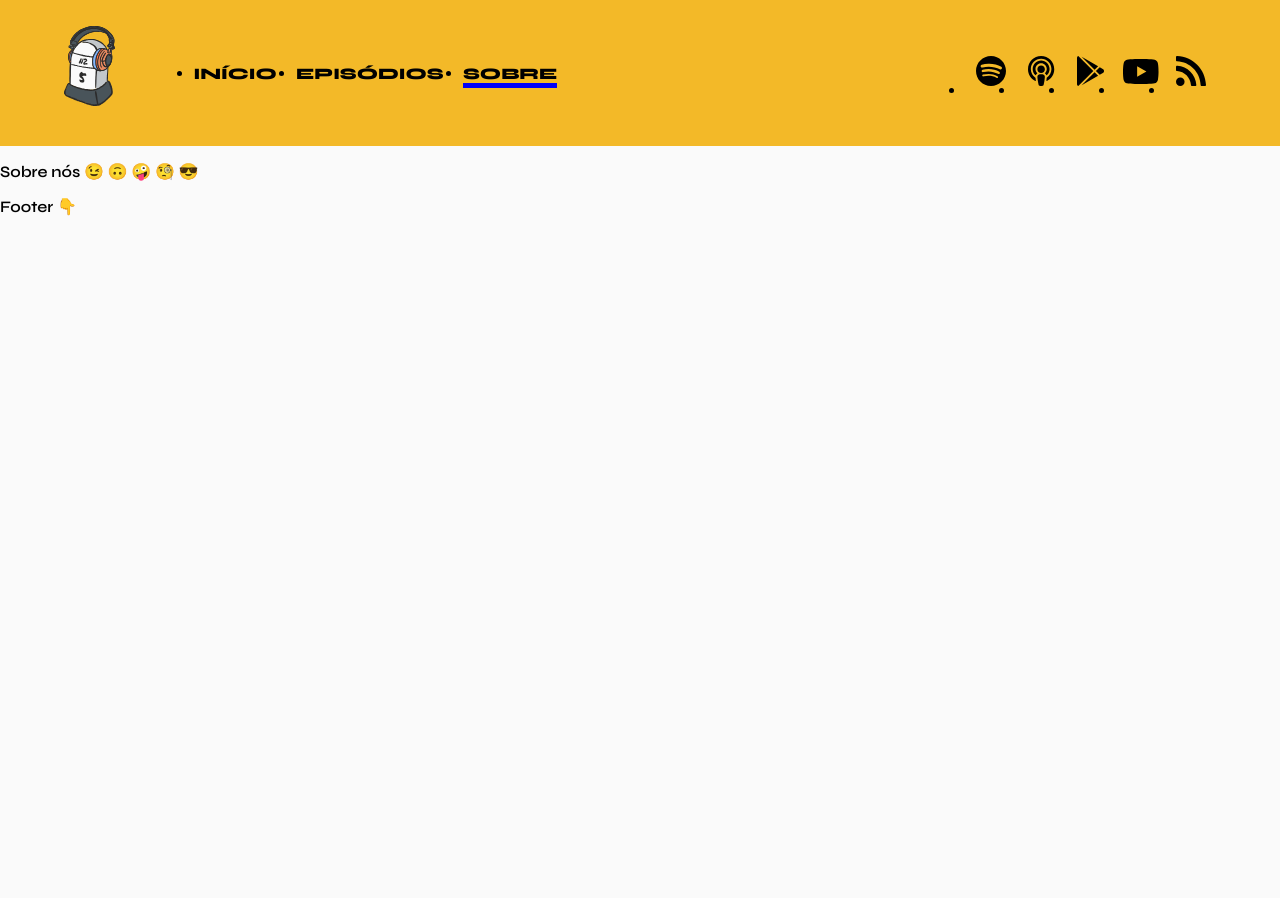
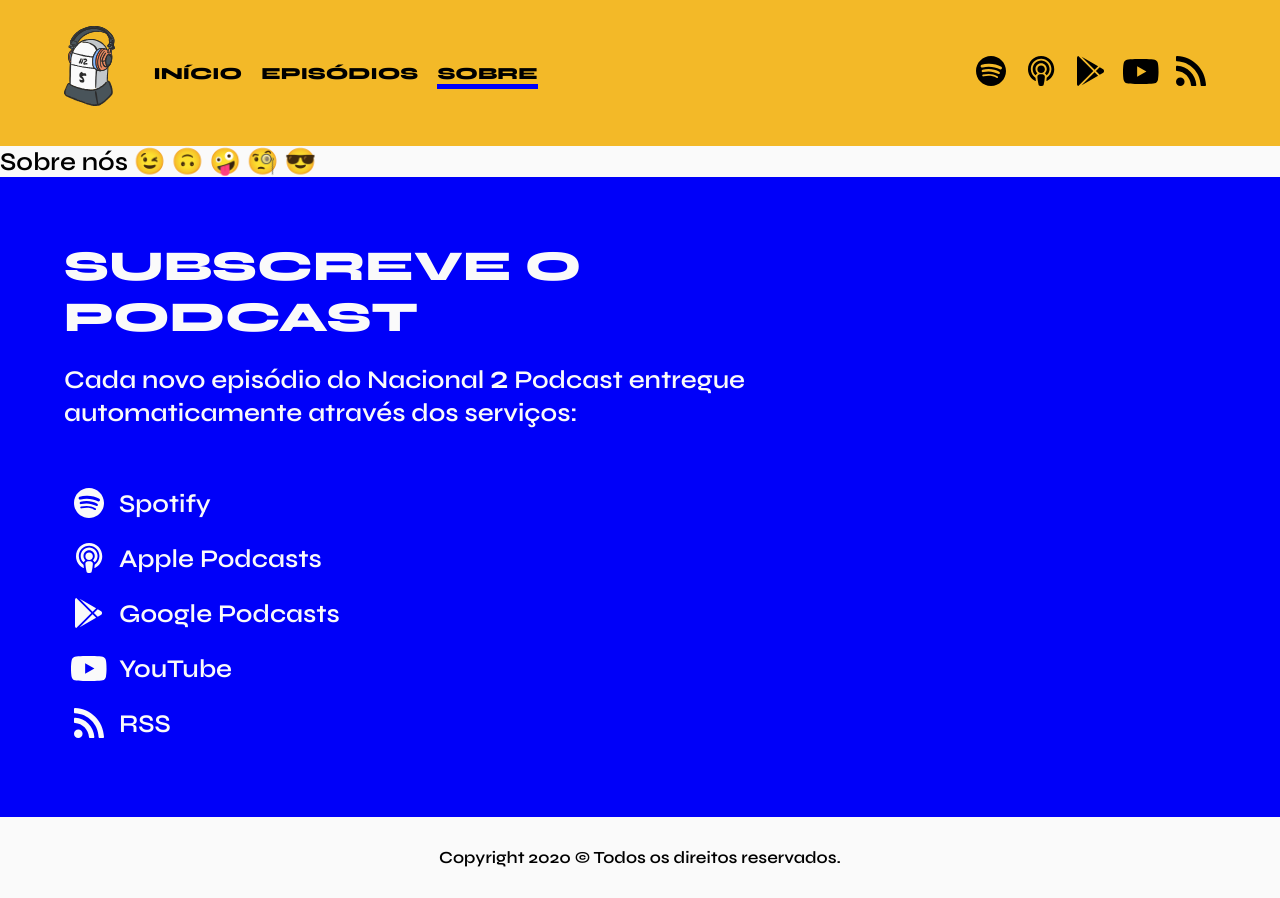
Before and after one commit to henriquemacedo/nacional-2-podcast, a Next.js app: page /sobre in a window 1280 px wide. Before the commit the page ends 800 px from the top, so only its background shows below. Built offline with nearby package versions, Linux system fonts and the light colour scheme.

Commit message:
Add footer component
- add footer
- update global css

```diff
--- /dev/null
+++ b/components/Footer.js
@@ -0,0 +1,87 @@
+import Link from "next/link";
+import styled from "styled-components";
+
+import Content from "@components/design/content";
+import Icon from "@components/design/icon";
+import channels from "@utils/channels";
+
+const Wrapper = styled.footer`
+  background-color: var(--secondary);
+  padding: 5vw;
+  color: var(--light);
+
+  p {
+    margin-top: 15px;
+    max-width: 900px;
+  }
+
+  ul {
+    max-width: max-content;
+    margin-top: 50px;
+
+    li {
+      &:not(last-child) {
+        margin-bottom: 5px;
+      }
+
+      a {
+        display: flex;
+        align-items: center;
+
+        svg {
+          margin-right: 5px;
+          width: auto;
+          height: 50px;
+        }
+      }
+    }
+  }
+`;
+
+const Copyright = styled.div`
+  background-color: var(--light);
+  padding: 30px 0;
+  text-align: center;
+`;
+
+export default function Footer() {
+  return (
+    <>
+      <Wrapper>
+        <Content>
+          <h2>
+            Subscreve o<br /> Podcast
+          </h2>
+          <p>
+            Cada novo episódio do Nacional <span>2</span> Podcast entregue
+            automaticamente através dos serviços:
+          </p>
+
+          <ul>
+            {Array.isArray(channels) &&
+              channels.length > 0 &&
+              channels.map((channel, index) => (
+                <li key={index}>
+                  <Link href={channel.url} passHref>
+                    <a>
+                      <Icon icon={channel.icon} fill="var(--light)" />{" "}
+                      <span>{channel.label}</span>
+                    </a>
+                  </Link>
+                </li>
+              ))}
+          </ul>
+        </Content>
+      </Wrapper>
+      <Copyright>
+        <span>
+          {[
+            "Copyright ",
+            new Date().getFullYear(),
+            " © Todos os direitos reservados.",
+          ]}
+        </span>
+      </Copyright>
+    </>
+  );
+}
--- a/components/Layout.js
+++ b/components/Layout.js
@@ -1,5 +1,6 @@
 import Head from "next/head";
 import Header from "./Header";
+import Footer from "./Footer";
 
 export default function Layout({ children, pageTitle, ...props }) {
   return (
@@ -31,7 +32,7 @@ export default function Layout({ children, pageTitle, ...props }) {
         <Header />
         <div className="content">{children}</div>
       </section>
-      <footer>Footer 👇</footer>
+      <Footer />
     </>
   );
 }
--- a/styles/global.css
+++ b/styles/global.css
@@ -20,11 +20,61 @@ body {
   padding: 0;
   font-family: Syne, -apple-system, BlinkMacSystemFont, Segoe UI, Roboto, Oxygen,
     Ubuntu, Cantarell, Fira Sans, Droid Sans, Helvetica Neue, sans-serif;
+  font-size: 17px;
+  font-weight: 600;
+}
+
+h1, h2 {
+  margin: 0;
+  font-size: 1.5rem;
+  line-height: 120%;
+  text-transform: uppercase;
+}
+
+h1 span {
+  font-size: 2rem;
+}
+
+p {
+  margin: 0;
   font-size: 1rem;
-  font-weight: 600;
+}
+
+p span {
+  font-size: 1.9rem;
+}
+
+ul {
+  margin: 0;
+  padding: 0;
+}
+
+ul li {
+  list-style: none;
+  font-size: 1rem;
 }
 
 a {
   color: inherit;
   text-decoration: none;
 }
+
+/* Size M */
+
+@media (min-width: 900px) {
+  h1, h2 {
+    font-size: 2.5rem;
+  }
+
+  h1 span {
+    font-size: 3.5rem;
+  }
+
+  p {
+    font-size: 1.5rem;
+  }
+
+  ul li {
+    font-size: 1.5rem;
+  }
+}
```
